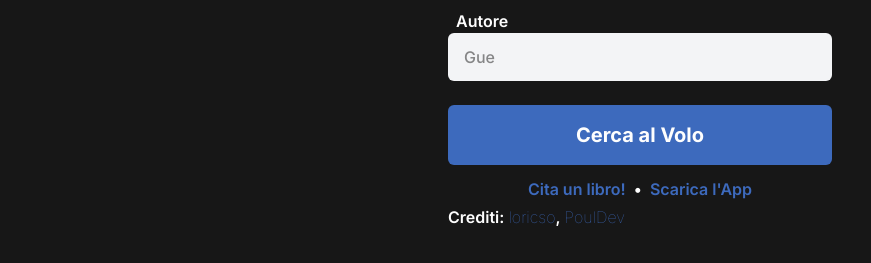
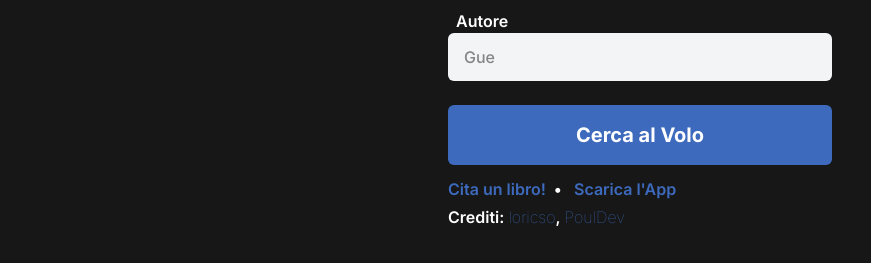
Before and after one commit to loricso/sgrodolix, a website: page src/index.html in a window 1280 px wide. Shown: the part 383-646 px from the top of the page, without its empty margins (0-871 px from the left). Drawn offline with Linux system fonts and the light colour scheme.

Commit message:
not centered bottom text

```diff
--- a/src/index.html
+++ b/src/index.html
@@ -61,7 +61,7 @@
 					Cerca al Volo
 				</button>
 
-				<p class="mt-3 text-white font-semibold text-center w-full flex justify-center">
+				<p class="mt-3 text-white font-semibold w-full">
 					<a
 						class="text-primary font-semibold"
 						href="/librix"
```
